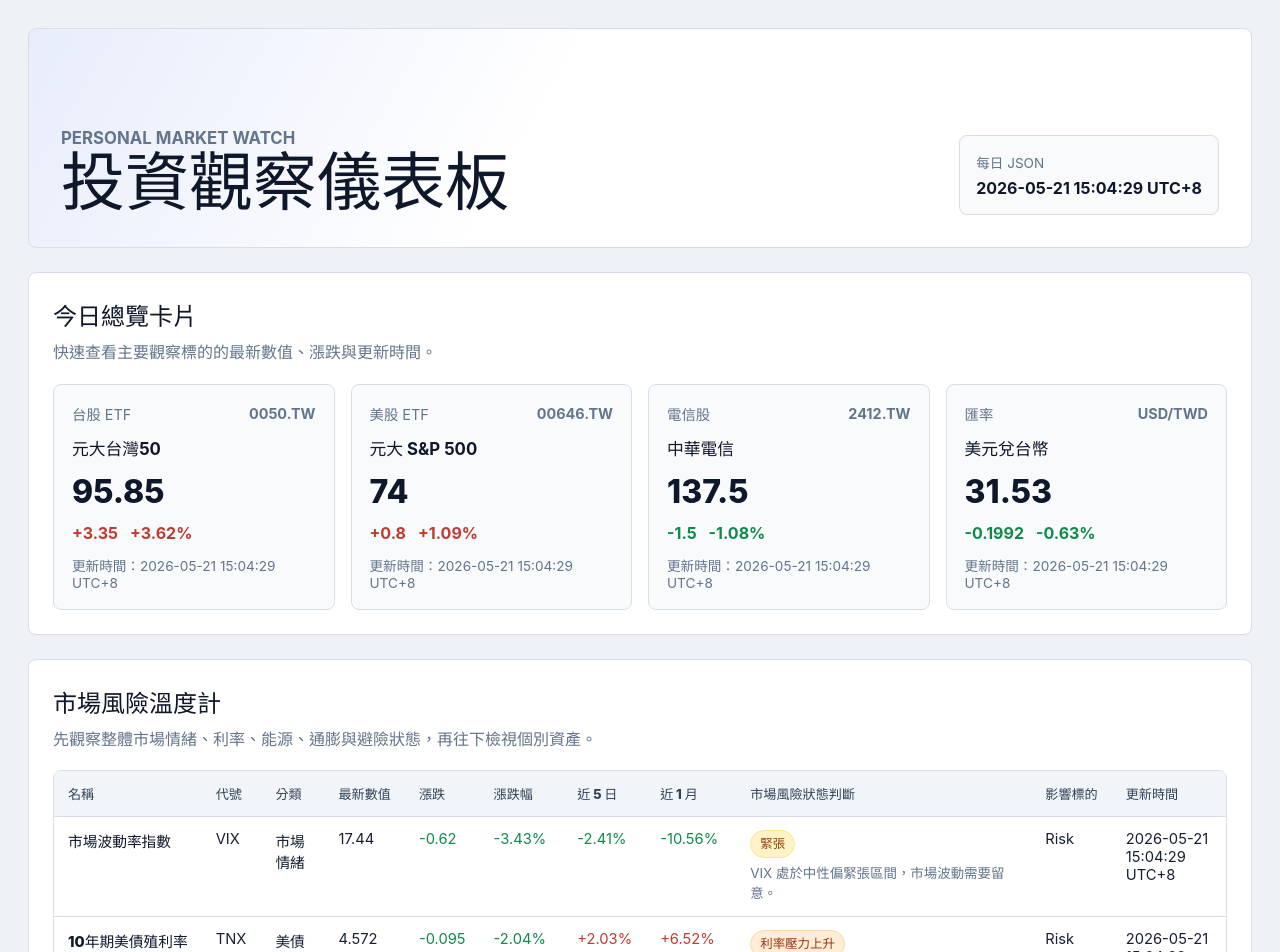
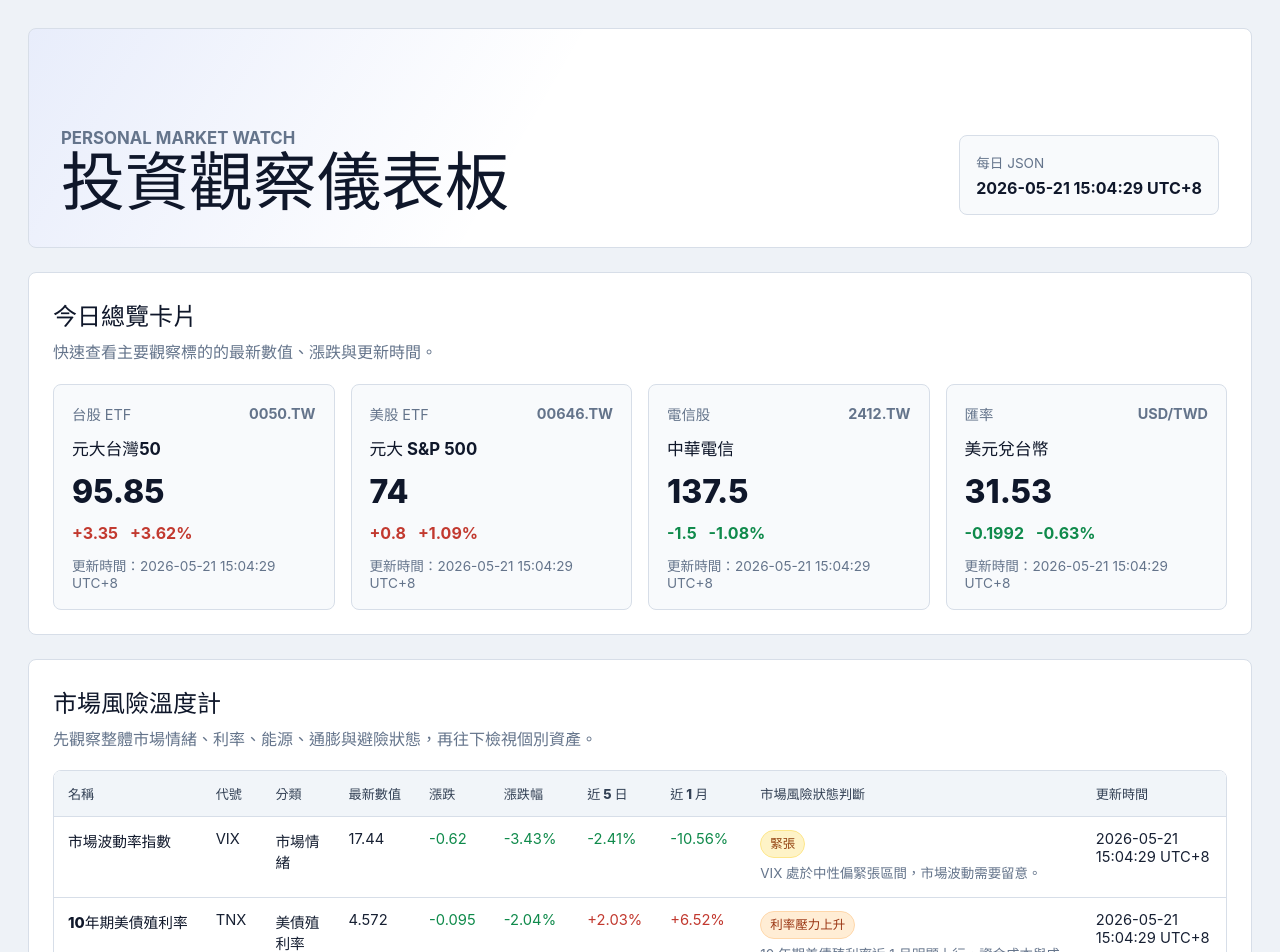
Before and after one commit to junyuo/market-watch-dashboard, a React (Vite) app: page / in a window 1280 px wide. Shown: the top 952 px of the page. Built offline with nearby package versions, Linux system fonts and the light colour scheme.

Commit message:
市場風險溫度計表格現在也不顯示「影響標的」欄，其他表格維持原本欄位。

```diff
--- a/src/App.tsx
+++ b/src/App.tsx
@@ -90,6 +90,7 @@
         items={marketData.riskIndicators}
         showRiskSignals
         hideNotes
+        hideRelatedAsset
       />
 
       <MarketSection
--- a/src/components/MarketSection.tsx
+++ b/src/components/MarketSection.tsx
@@ -7,6 +7,7 @@
   items: MarketItem[];
   showRiskSignals?: boolean;
   hideNotes?: boolean;
+  hideRelatedAsset?: boolean;
 };
 
 export function MarketSection({
@@ -15,6 +16,7 @@
   items,
   showRiskSignals = false,
   hideNotes = false,
+  hideRelatedAsset = false,
 }: MarketSectionProps) {
   return (
     <section className="dashboard-section">
@@ -22,7 +24,12 @@
         <h2>{title}</h2>
         <p>{description}</p>
       </div>
-      <MarketTable items={items} showRiskSignals={showRiskSignals} hideNotes={hideNotes} />
+      <MarketTable
+        items={items}
+        showRiskSignals={showRiskSignals}
+        hideNotes={hideNotes}
+        hideRelatedAsset={hideRelatedAsset}
+      />
     </section>
   );
 }
--- a/src/components/MarketTable.tsx
+++ b/src/components/MarketTable.tsx
@@ -12,6 +12,7 @@
   items: MarketItem[];
   showRiskSignals?: boolean;
   hideNotes?: boolean;
+  hideRelatedAsset?: boolean;
 };
 
 const trendClass = (value: MarketItem["change"] | MarketItem["changePercent"]) => {
@@ -104,7 +105,12 @@
   );
 };
 
-export function MarketTable({ items, showRiskSignals = false, hideNotes = false }: MarketTableProps) {
+export function MarketTable({
+  items,
+  showRiskSignals = false,
+  hideNotes = false,
+  hideRelatedAsset = false,
+}: MarketTableProps) {
   return (
     <div className="table-shell" role="region" aria-label="市場資料表格" tabIndex={0}>
       <table className="market-table">
@@ -119,7 +125,7 @@
             <th>近 5 日</th>
             <th>近 1 月</th>
             {showRiskSignals ? <th>市場風險狀態判斷</th> : null}
-            <th>影響標的</th>
+            {hideRelatedAsset ? null : <th>影響標的</th>}
             <th>更新時間</th>
             {hideNotes ? null : <th>觀察說明</th>}
           </tr>
@@ -142,7 +148,7 @@
                   <RiskSignalCell item={item} />
                 </td>
               ) : null}
-              <td>{item.relatedAsset}</td>
+              {hideRelatedAsset ? null : <td>{item.relatedAsset}</td>}
               <td>{item.updatedAt}</td>
               {hideNotes ? null : <td className="market-table__note">{item.note ?? "—"}</td>}
             </tr>
```
